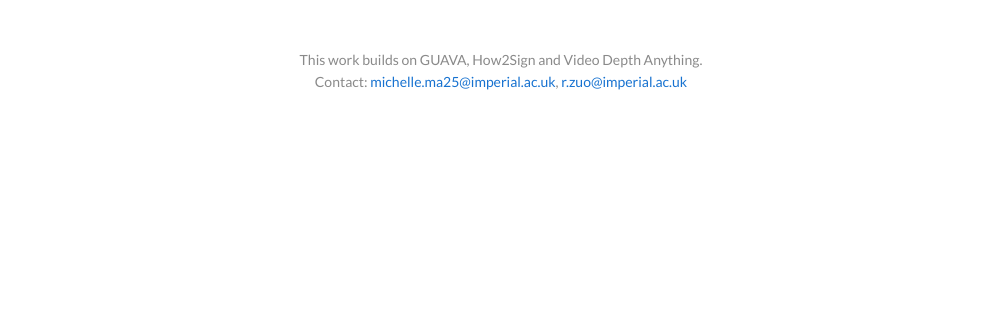
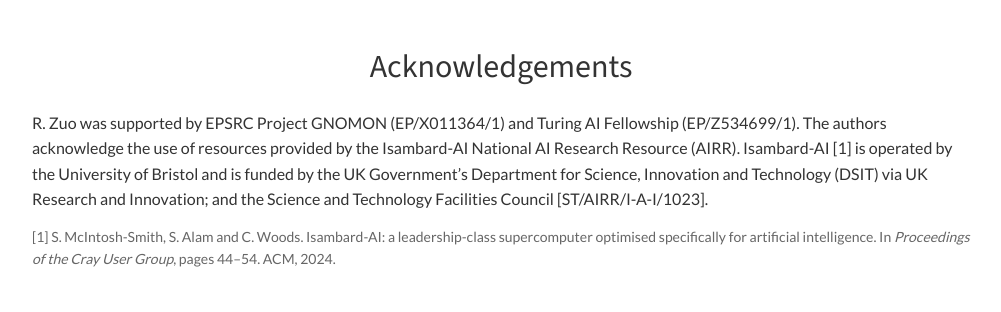
Before and after one commit to mmxMichelle/OrdiHand-GS, a plain HTML site: page index.html in a window 1280 px wide. Shown: the part 7216-7528 px from the top of the page, without its empty margins (139-1140 px from the left). Before the commit the page ends 7349 px from the top, so only its background shows below. Drawn offline with nearby package versions, Linux system fonts and the light colour scheme.

Commit message:
Add acknowledgements and website licence (CC BY-NC-ND 4.0)
Co-Authored-By: Claude Opus 5.5 <noreply@anthropic.com>

```diff
--- a/index.html
+++ b/index.html
@@ -320,9 +320,16 @@
 }</code></pre>
 </section>
 
+<section id="acknowledgements">
+  <h2>Acknowledgements</h2>
+  <p>R. Zuo was supported by EPSRC Project GNOMON (EP/X011364/1) and Turing AI Fellowship (EP/Z534699/1). The authors acknowledge the use of resources provided by the Isambard-AI National AI Research Resource (AIRR). Isambard-AI [1] is operated by the University of Bristol and is funded by the UK Government&rsquo;s Department for Science, Innovation and Technology (DSIT) via UK Research and Innovation; and the Science and Technology Facilities Council [ST/AIRR/I-A-I/1023].</p>
+  <p class="note">[1] S. McIntosh-Smith, S. Alam and C. Woods. Isambard-AI: a leadership-class supercomputer optimised specifically for artificial intelligence. In <i>Proceedings of the Cray User Group</i>, pages 44&ndash;54. ACM, 2024.</p>
+</section>
+
 <footer>
   This work builds on GUAVA, How2Sign and Video Depth Anything.
   <br>Contact: <a href="mailto:michelle.ma25@imperial.ac.uk">michelle.ma25@imperial.ac.uk</a>, <a href="mailto:r.zuo@imperial.ac.uk">r.zuo@imperial.ac.uk</a>
+  <br>This website is licensed under a <a href="https://creativecommons.org/licenses/by-nc-nd/4.0/" rel="license">Creative Commons Attribution-NonCommercial-NoDerivatives 4.0 International License</a>.
 </footer>
 
 </div>
```
Also changed, not shown: 1 other file.
